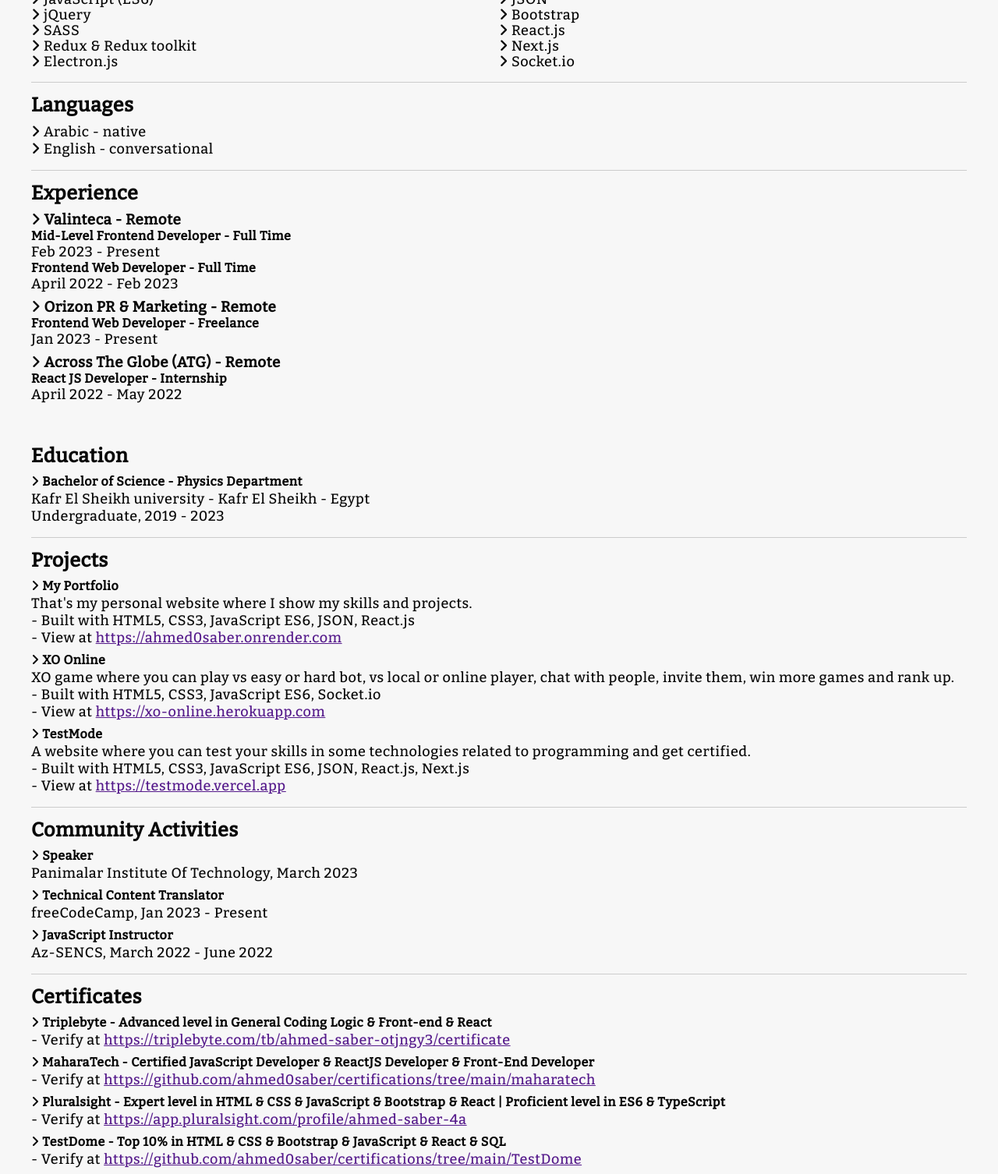
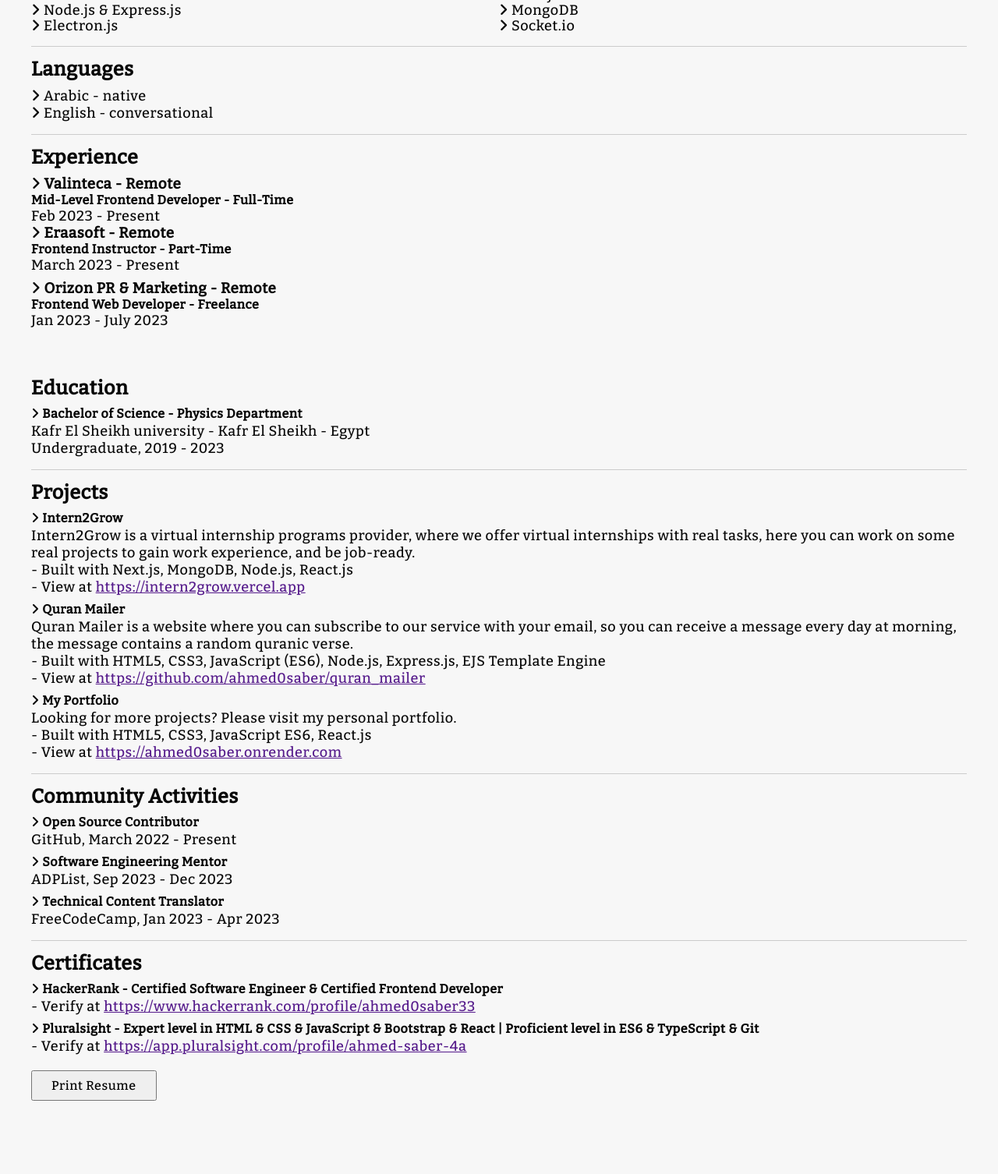
Before and after one commit to ahmed0saber/my-resume, a plain HTML site: page index.html in a window 1280 px wide. Shown: the part 474-1980 px from the top of the page at 78% size. After the commit the page ends 1946 px from the top, so only its background shows below. Drawn offline with nearby package versions, Linux system fonts and the light colour scheme.

Commit message:
Update resume `11/1/2024`

```diff
--- a/index.html
+++ b/index.html
@@ -14,7 +14,7 @@
 
 <body>
     <section>
-        <h1>Ahmed Saber Fathy</h1>
+        <h1>Ahmed Saber - Frontend Developer</h1>
         <p><i class="fa fa-globe icons"></i>Desouk, Kafr El Sheikh, Egypt (GMT+2)</p>
         <p><i class="fa fa-phone icons"></i><a href="tel:+20 120 861 1892">+20 120 861 1892</a></p>
         <p><i class="fa fa-envelope icons"></i><a href="mailto:ahmed0saber33@gmail.com">ahmed0saber33@gmail.com</a></p>
@@ -27,34 +27,26 @@
     <section>
         <h2>Summary</h2>
         <p>
-            Hello there, My name is Ahmed Saber, I'm a React.js Frontend Web Developer who has 2+ years of work
-            experience in the industry of frontend web
-            development, I enjoy building everything with JavaScript.
-        </p>
-        <p>
-            In this duration, I have learned a lot of technologies,
-            created many cool websites, collaborated with great developers
-            and contributed to open source projects.
-        </p>
-        <p>
-            So I'm always seeking to have an opportunity that matches my skills,
-            to make the best use of all what I have learned.
+            T-shaped software developer specialized in frontend web development, driven by a passion for teaching,
+            mentoring, and content creation, and actively engaged in open-source initiatives.
         </p>
     </section>
 
     <section>
         <h2>Skills</h2>
         <div>
-            <span><i class="fa fa-angle-right"></i> HTML5</span>
-            <span><i class="fa fa-angle-right"></i> CSS3</span>
+            <span><i class="fa fa-angle-right"></i> HTML5 & CSS3</span>
             <span><i class="fa fa-angle-right"></i> JavaScript (ES6)</span>
-            <span><i class="fa fa-angle-right"></i> JSON</span>
+            <span><i class="fa fa-angle-right"></i> Typescript</span>
             <span><i class="fa fa-angle-right"></i> jQuery</span>
             <span><i class="fa fa-angle-right"></i> Bootstrap</span>
+            <span><i class="fa fa-angle-right"></i> Tailwindcss</span>
             <span><i class="fa fa-angle-right"></i> SASS</span>
             <span><i class="fa fa-angle-right"></i> React.js</span>
             <span><i class="fa fa-angle-right"></i> Redux & Redux toolkit</span>
             <span><i class="fa fa-angle-right"></i> Next.js</span>
+            <span><i class="fa fa-angle-right"></i> Node.js & Express.js</span>
+            <span><i class="fa fa-angle-right"></i> MongoDB</span>
             <span><i class="fa fa-angle-right"></i> Electron.js</span>
             <span><i class="fa fa-angle-right"></i> Socket.io</span>
         </div>
@@ -68,19 +60,18 @@
 
     <section class="border-bottom-0">
         <h2>Experience</h2>
+
         <h3><i class="fa fa-angle-right"></i> Valinteca - Remote</h3>
-        <h4 class="m-0">Mid-Level Frontend Developer - Full Time</h4>
+        <h4 class="m-0">Mid-Level Frontend Developer - Full-Time</h4>
         <p>Feb 2023 - Present</p>
-        <h4 class="m-0">Frontend Web Developer - Full Time</h4>
-        <p class="mb-8">April 2022 - Feb 2023</p>
+
+        <h3><i class="fa fa-angle-right"></i> Eraasoft - Remote</h3>
+        <h4 class="m-0">Frontend Instructor - Part-Time</h4>
+        <p class="mb-8">March 2023 - Present</p>
 
         <h3><i class="fa fa-angle-right"></i> Orizon PR & Marketing - Remote</h3>
         <h4 class="m-0">Frontend Web Developer - Freelance</h4>
-        <p class="mb-8">Jan 2023 - Present</p>
-
-        <h3><i class="fa fa-angle-right"></i> Across The Globe (ATG) - Remote</h3>
-        <h4 class="m-0">React JS Developer - Internship</h4>
-        <p>April 2022 - May 2022</p>
+        <p class="mb-8">Jan 2023 - July 2023</p>
     </section>
 
     <br>
@@ -94,66 +85,65 @@
 
     <section>
         <h2>Projects</h2>
+
+        <h4><i class="fa fa-angle-right"></i> Intern2Grow</h4>
+        <p>
+            Intern2Grow is a virtual internship programs provider, where we offer virtual internships with real tasks,
+            here you can work on some real projects to gain work experience, and be job-ready.
+        </p>
+        <p>- Built with Next.js, MongoDB, Node.js, React.js</p>
+        <p>- View at <a href="https://intern2grow.vercel.app">https://intern2grow.vercel.app</a></p>
+
+        <h4><i class="fa fa-angle-right"></i> Quran Mailer</h4>
+        <p>
+            Quran Mailer is a website where you can subscribe to our service with your email, so you can receive a
+            message every day at morning, the message contains a random quranic verse.
+        </p>
+        <p>- Built with HTML5, CSS3, JavaScript (ES6), Node.js, Express.js, EJS Template Engine</p>
+        <p>- View at <a href="https://github.com/ahmed0saber/quran_mailer">https://github.com/ahmed0saber/quran_mailer</a></p>
+
         <h4><i class="fa fa-angle-right"></i> My Portfolio</h4>
-        <p>That's my personal website where I show my skills and projects.</p>
-        <p>- Built with HTML5, CSS3, JavaScript ES6, JSON, React.js</p>
+        <p>Looking for more projects? Please visit my personal portfolio.</p>
+        <p>- Built with HTML5, CSS3, JavaScript ES6, React.js</p>
         <p>- View at <a href="https://ahmed0saber.onrender.com">https://ahmed0saber.onrender.com</a></p>
-
-        <h4><i class="fa fa-angle-right"></i> XO Online</h4>
-        <p>XO game where you can play vs easy or hard bot, vs local or online player,
-            chat with people, invite them, win more games and rank up.</p>
-        <p>- Built with HTML5, CSS3, JavaScript ES6, Socket.io</p>
-        <p>- View at <a href="https://xo-online.herokuapp.com">https://xo-online.herokuapp.com</a></p>
-
-        <h4><i class="fa fa-angle-right"></i> TestMode</h4>
-        <p>A website where you can test your skills in some technologies related to programming and get certified.</p>
-        <p>- Built with HTML5, CSS3, JavaScript ES6, JSON, React.js, Next.js</p>
-        <p>- View at <a href="https://testmode.vercel.app">https://testmode.vercel.app</a></p>
     </section>
 
     <section>
         <h2>Community Activities</h2>
-        <h4><i class="fa fa-angle-right"></i> Speaker</h4>
-        <p>Panimalar Institute Of Technology, March 2023</p>
+
+        <h4><i class="fa fa-angle-right"></i> Open Source Contributor</h4>
+        <p>GitHub, March 2022 - Present</p>
+
+        <h4><i class="fa fa-angle-right"></i> Software Engineering Mentor</h4>
+        <p>ADPList, Sep 2023 - Dec 2023</p>
 
         <h4><i class="fa fa-angle-right"></i> Technical Content Translator</h4>
-        <p>freeCodeCamp, Jan 2023 - Present</p>
-
-        <h4><i class="fa fa-angle-right"></i> JavaScript Instructor</h4>
-        <p>Az-SENCS, March 2022 - June 2022</p>
+        <p>FreeCodeCamp, Jan 2023 - Apr 2023</p>
     </section>
 
     <section>
         <h2>Certificates</h2>
-        <h4><i class="fa fa-angle-right"></i> Triplebyte - Advanced level in General Coding Logic & Front-end & React</h4>
+
+        <h4>
+            <i class="fa fa-angle-right"></i>
+            HackerRank - Certified Software Engineer & Certified Frontend Developer
+        </h4>
         <p>
             - Verify at
-            <a href="https://triplebyte.com/tb/ahmed-saber-otjngy3/certificate">
-                https://triplebyte.com/tb/ahmed-saber-otjngy3/certificate
+            <a href="https://www.hackerrank.com/profile/ahmed0saber33">
+                https://www.hackerrank.com/profile/ahmed0saber33
             </a>
         </p>
 
-        <h4><i class="fa fa-angle-right"></i> MaharaTech - Certified JavaScript Developer & ReactJS Developer & Front-End Developer</h4>
-        <p>
-            - Verify at
-            <a href="https://github.com/ahmed0saber/certifications/tree/main/maharatech">
-                https://github.com/ahmed0saber/certifications/tree/main/maharatech
-            </a>
-        </p>
-
-        <h4><i class="fa fa-angle-right"></i> Pluralsight - Expert level in HTML & CSS & JavaScript & Bootstrap & React | Proficient level in ES6 & TypeScript</h4>
+        <h4>
+            <i class="fa fa-angle-right"></i>
+            Pluralsight - Expert level in HTML & CSS & JavaScript & Bootstrap & React
+            | Proficient level in ES6 & TypeScript & Git
+        </h4>
         <p>
             - Verify at
             <a href="https://app.pluralsight.com/profile/ahmed-saber-4a">
                 https://app.pluralsight.com/profile/ahmed-saber-4a
-            </a>
-        </p>
-
-        <h4><i class="fa fa-angle-right"></i> TestDome - Top 10% in HTML & CSS & Bootstrap & JavaScript & React & SQL</h4>
-        <p>
-            - Verify at
-            <a href="https://github.com/ahmed0saber/certifications/tree/main/TestDome">
-                https://github.com/ahmed0saber/certifications/tree/main/TestDome
             </a>
         </p>
     </section>
```
Also changed, not shown: 2 other files.
